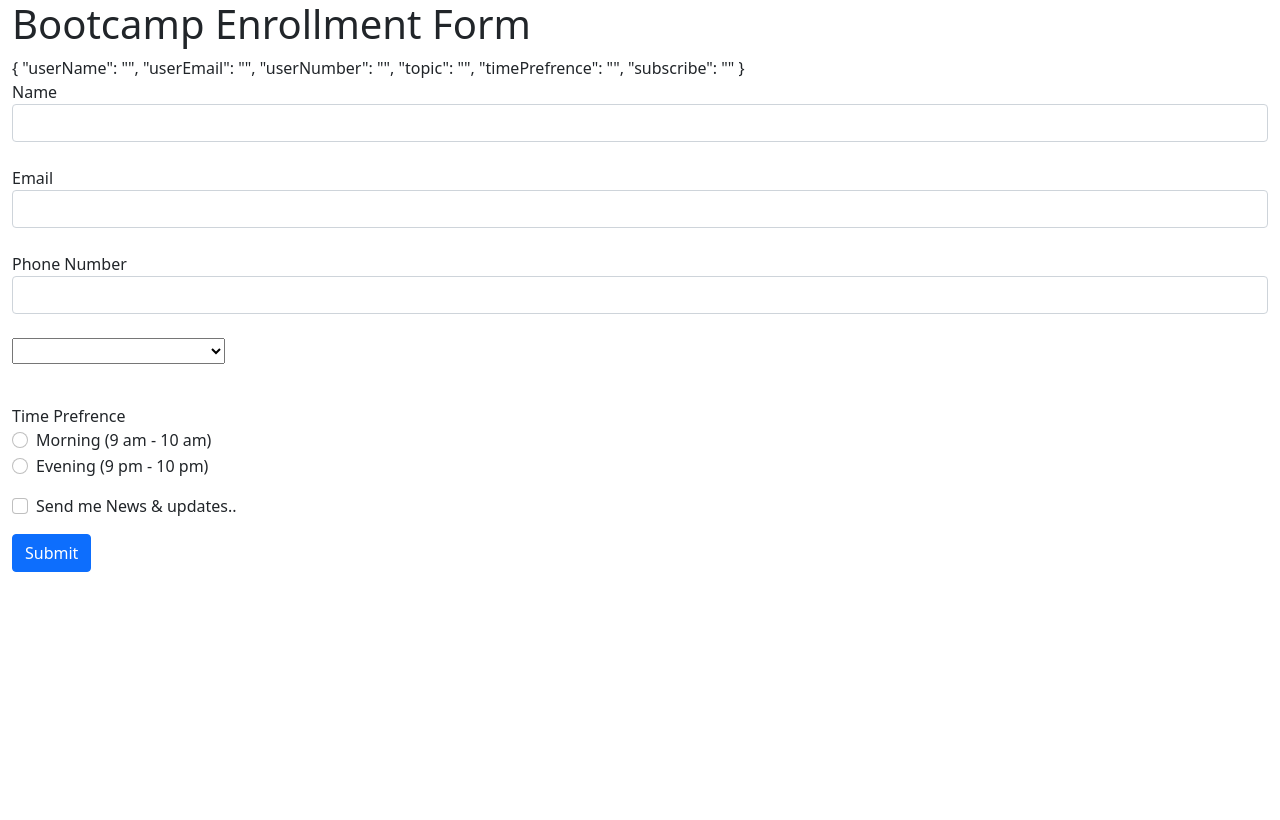
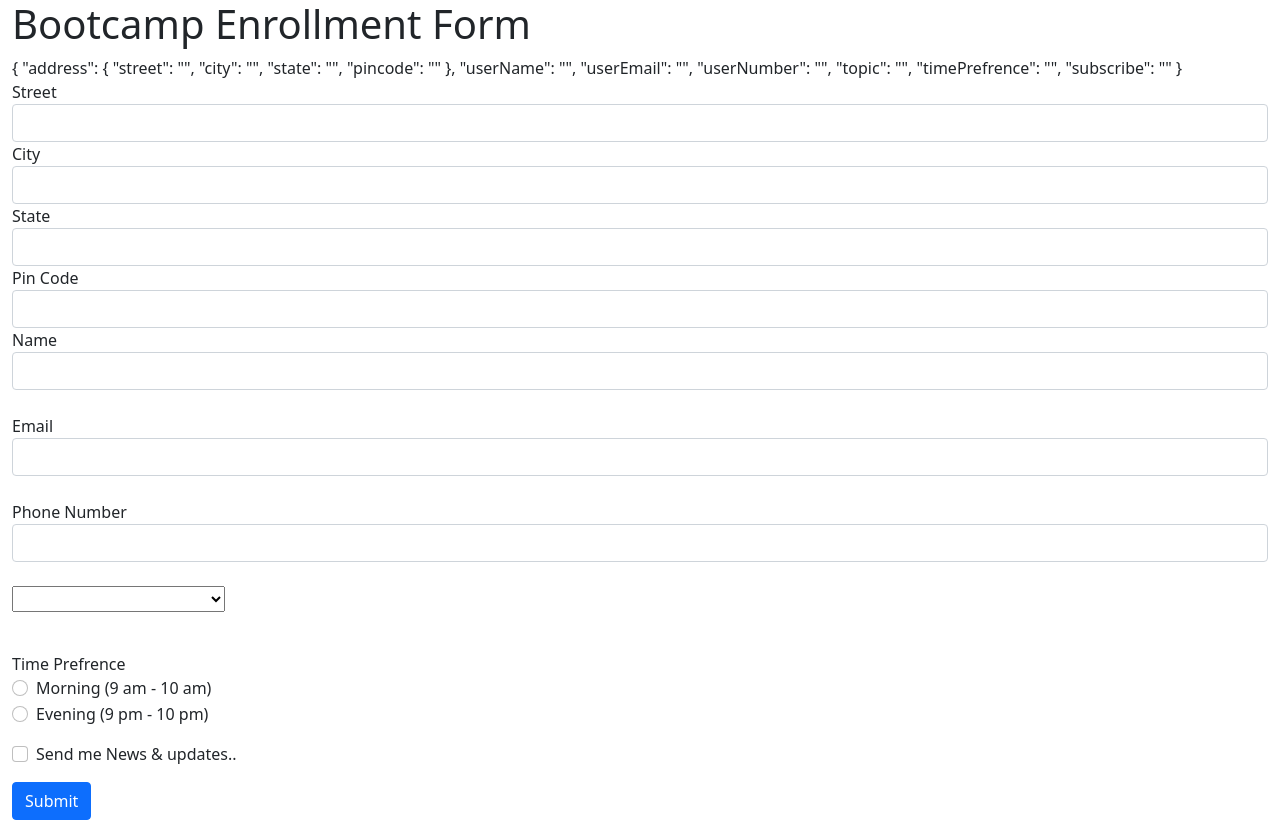
Before and after one commit to Harshkaushik14/tdf, an Angular app: page / in a window 1280 px wide. Built offline with nearby package versions, Linux system fonts and the light colour scheme.

Commit message:
ngmodel-group directive

```diff
--- a/src/app/app.component.html
+++ b/src/app/app.component.html
@@ -2,6 +2,25 @@
   <h1>Bootcamp Enrollment Form</h1>
 <form #userForm ="ngForm">
 {{ userForm.value | json}}
+
+<div ngModelGroup = "address">
+<div class="form-group">
+  <label>Street</label>
+  <input type="text" class="form-control" name="street" ngModel>
+</div>
+<div class="form-group">
+  <label>City</label>
+  <input type="text" class="form-control" name="city" ngModel>
+</div>
+<div class="form-group">
+  <label>State</label>
+  <input type="text" class="form-control" name="state" ngModel>
+</div>
+<div class="form-group">
+  <label>Pin Code</label>
+  <input type="number" class="form-control" name="pincode" ngModel>
+</div>
+</div>
 
   <div class="form-group mb-4">
     <label>Name</label>
```
